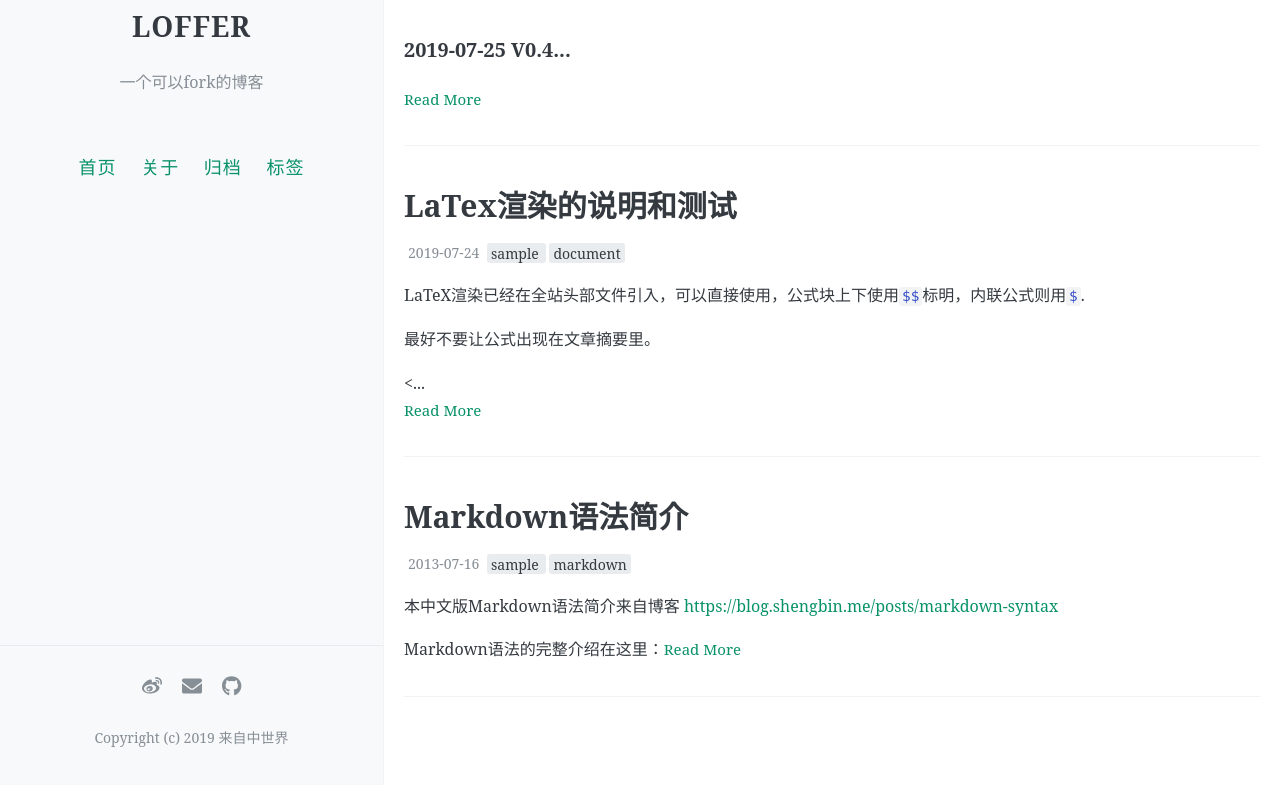
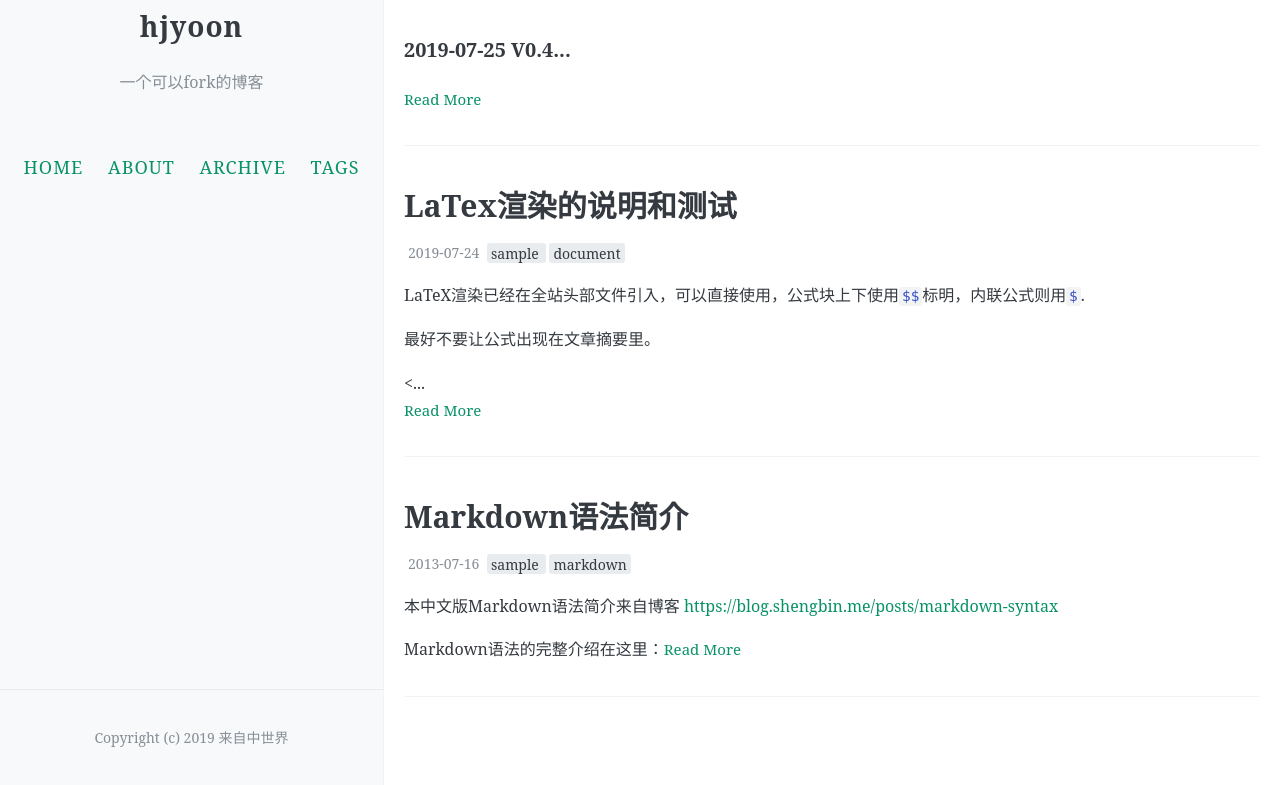
Before and after one commit to hjyoon/hjyoon.github.io, a Jekyll site: the page built from index.html, in a window 1280 px wide and 1081 px high. Shown: the part 296-1081 px from the top of the window. Built offline with Jekyll 4.4.1, drawn with Linux system fonts in a browser that asks for light colours; the list of posts is cut into pages by our own code; comment, search, counter and statistics services are not loaded.

Commit message:
Update _config.yml

```diff
--- a/_config.yml
+++ b/_config.yml
@@ -5,7 +5,7 @@
 # 你的博客名称，请用你想要的博客名替换“LOFFER”，以下修改都可类似处理
 # 注意，“name: LOFFER”，冒号后面的空格不可以省略。
 # 井号后面的文字是说明文档，不会被程序读取。
-name: LOFFER
+name: hjyoon
 # 描述/签名
 description: 一个可以fork的博客
 
@@ -22,13 +22,13 @@ favicon: https://raw.githubusercontent.com/FromEndWorld/LOFFER/master/images/fav
 
 # 菜单中的按钮
 navigation:
-  - name: 首页
+  - name: HOME
     url: /
-  - name: 关于
+  - name: ABOUT
     url: /about
-  - name: 归档
+  - name: ARCHIVE
     url: /archive
-  - name: 标签
+  - name: TAGS
     url: /tags
 
 # 每页的文章数
@@ -39,13 +39,13 @@ excerpt_separator: <!-- more -->
 
 # 你的社交网络链接，它们会作为图标出现在你的网站页脚中，可选填写
 footer-links:
-  weibo: frommidworld #请输入你的微博个性域名 https://www.weibo.com/<thispart>
+  weibo: #frommidworld #请输入你的微博个性域名 https://www.weibo.com/<thispart>
   behance: # https://www.behance.net/<>
   dribbble: # https://dribbble.com/<>
-  email: fromendworld@outlook.com
+  email: #fromendworld@outlook.com
   facebook: #https://www.facebook.com/<>
   flickr: #https://www.flickr.com/<>
-  github: FromEndWorld/loffer #https://github.com/<>
+  github: #FromEndWorld/loffer #https://github.com/<>
   instagram: #https://instagram.com/<>
   linkedin: #https://www.linkedin.com/in/<>
   pinterest: #https://www.pinterest.com/<>
```
